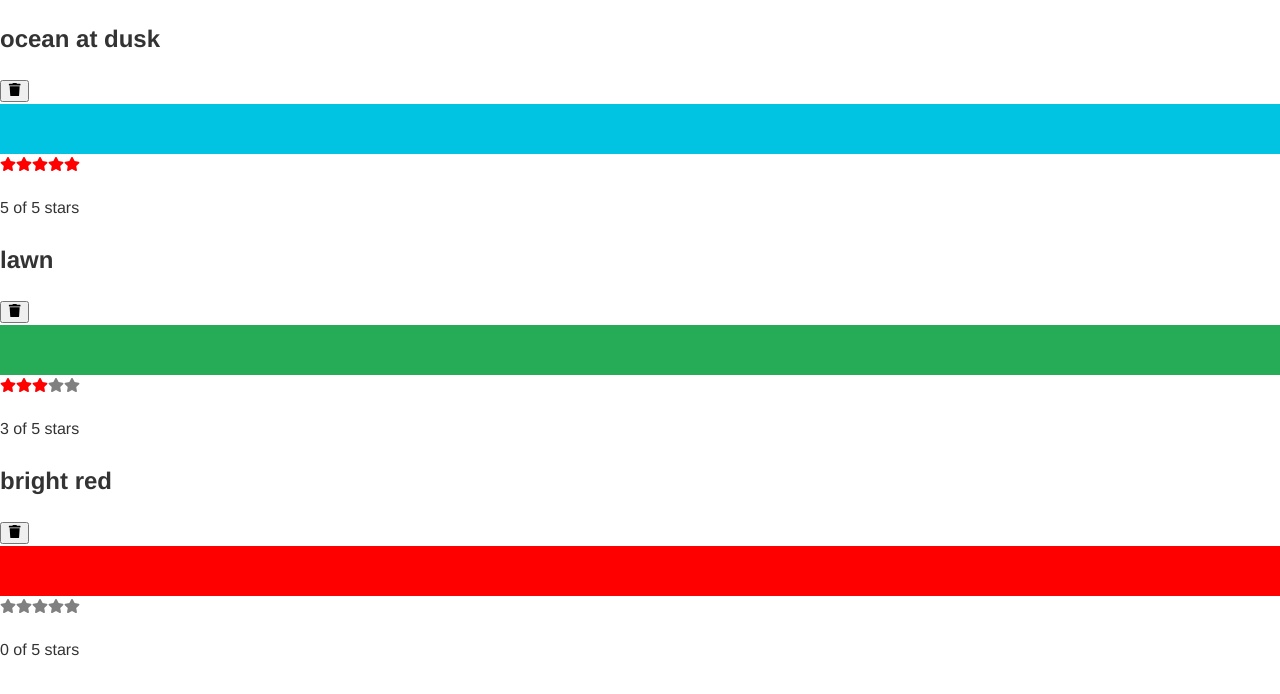
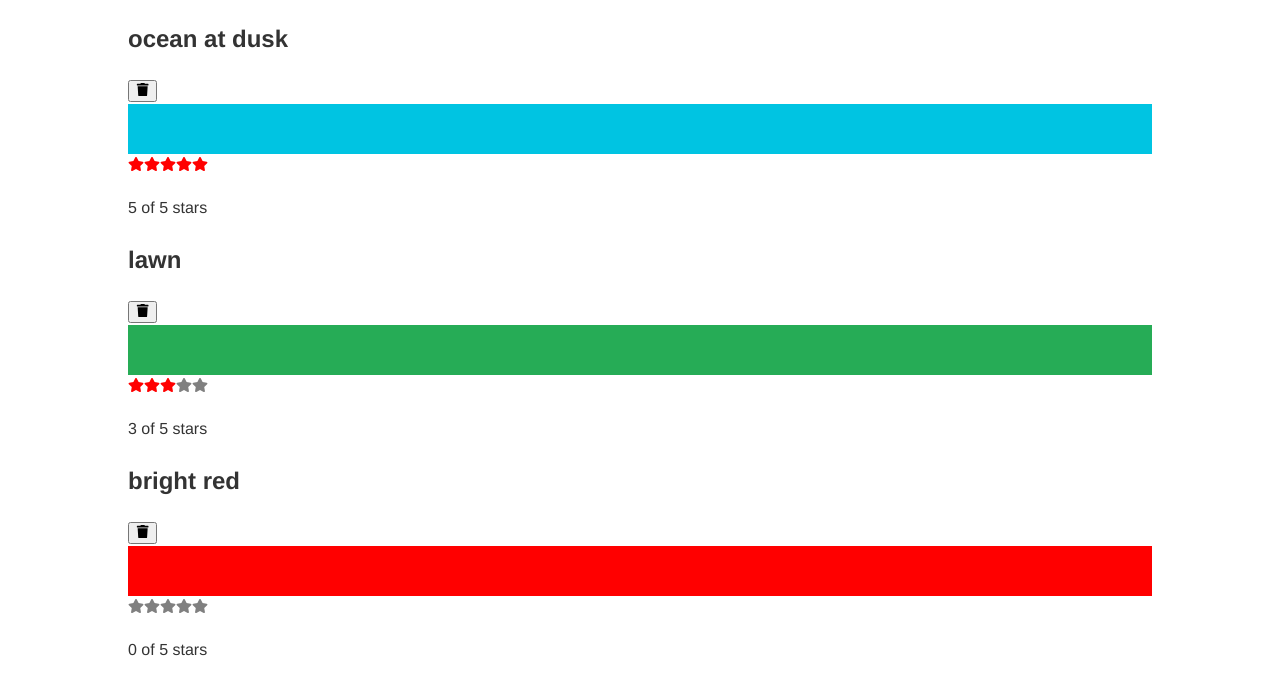
Before and after one commit to Sergio-Al/playground-react-comps, a React (Create React App) app: page / in a window 1280 px wide. Shown: the top 694 px of the page. Built offline with nearby package versions, Linux system fonts and the light colour scheme.

Commit message:
Adding quick style
I'm adding a little style through sass in the base file

```diff
--- a/src/assets/styles/base/_base.scss
+++ b/src/assets/styles/base/_base.scss
@@ -26,3 +26,8 @@
   .is-active {
     font-weight: bold;
   }
+
+  .container {
+    max-width: 102.4rem;
+    margin: 0 auto;
+  }
--- a/src/components/App.js
+++ b/src/components/App.js
@@ -5,6 +5,7 @@ import ColorList from "./ColorList.js";
 export default function App() {
   const [colors, setColors] = useState(colorData);
   return (
+    <div className="container">
       <ColorList
         colors={colors}
         onRateColor={(id, rating) => {
@@ -18,5 +19,6 @@ export default function App() {
           setColors(newColors);
         }}
       />
+    </div>
   );
 }
```
Also changed, not shown: 1 other file (tests, documents, lock files or other folders). Lines whose indentation alone changed are shown as unchanged.
